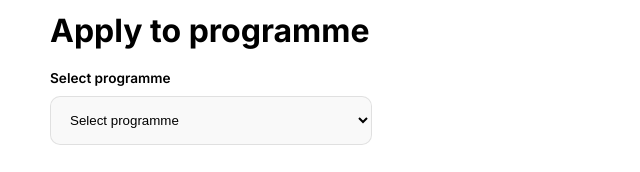
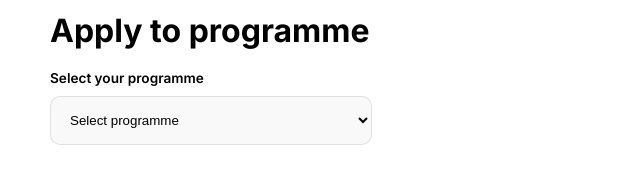
Before and after one commit to KonstantinPankratov/4iz268-sp1, a plain HTML site: page contacts/index.html in a window 1280 px wide. Shown: the part 143-315 px from the top of the page, 0-640 px from the left. Drawn offline with Linux system fonts and the light colour scheme; files that its build step writes are made by us from their sources; files whose address does not match are found by name.

Commit message:
Fixed label

```diff
--- a/contacts/index.html
+++ b/contacts/index.html
@@ -57,7 +57,7 @@
                 <div class="row">
                     <div class="col">
                         <div class="field">
-                            <label for="programme">Select programme</label>
+                            <label for="programme">Select your programme</label>
                             <select name="programme" id="programme">
                                 <option disabled selected>Select programme</option>
                                 <option value="Agriculture">Agriculture in Ghana</option>
```
